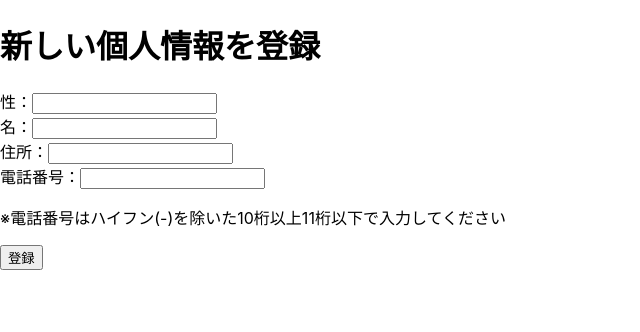
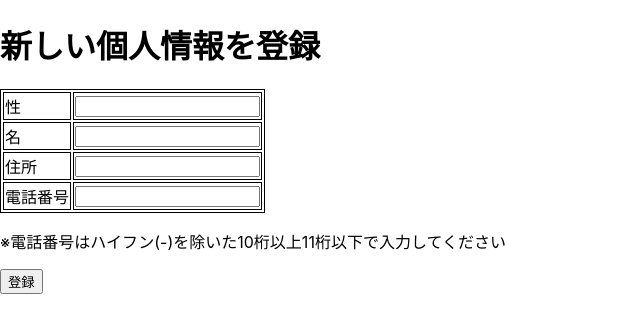
Before and after one commit to neuro0709/frontend, a Next.js app: page /employees/new_employee in a window 1280 px wide. Shown: the top 332 px of the page, without its empty margins (0-640 px from the left). Built offline with nearby package versions, Linux system fonts and the light colour scheme.

Commit message:
個人情報登録画面編集

```diff
--- a/src/components/Form.js
+++ b/src/components/Form.js
@@ -6,10 +6,12 @@ export default function Form() {
 
     return (
         <form onSubmit={handleSubmit}>
-            <InputArea title={"性："} content={lastName} setcontent={setLastName} />
-            <InputArea title={"名："} content={firstName} setcontent={setFirstName} />
-            <InputArea title={"住所："} content={address} setcontent={setAddress} />
-            <InputArea title={"電話番号："} content={tel} setcontent={setTel} />
+            <table>
+                <InputArea title={"性"} content={lastName} setcontent={setLastName} />
+                <InputArea title={"名"} content={firstName} setcontent={setFirstName} />
+                <InputArea title={"住所"} content={address} setcontent={setAddress} />
+                <InputArea title={"電話番号"} content={tel} setcontent={setTel} />
+            </table>
             <p>※電話番号はハイフン(-)を除いた10桁以上11桁以下で入力してください</p>
             <button className="submitBtn" type="submit">登録</button>
         </form>
--- a/src/components/input.js
+++ b/src/components/input.js
@@ -1,8 +1,10 @@
 export default function InputArea ({title, content, setcontent}){
     return(
         <>
+        <tr>
+            <td>{title}</td>
+            <td>
                 <label>
-                {title}
                     <input
                     type="text"
                     value={content}
@@ -10,7 +12,9 @@ export default function InputArea ({title, content, setcontent}){
                     required
                     />
                 </label>
-            <br/>
+            </td>
+        </tr>
+
           </>
     )
 }
```
Lines whose indentation alone changed are shown as unchanged.
